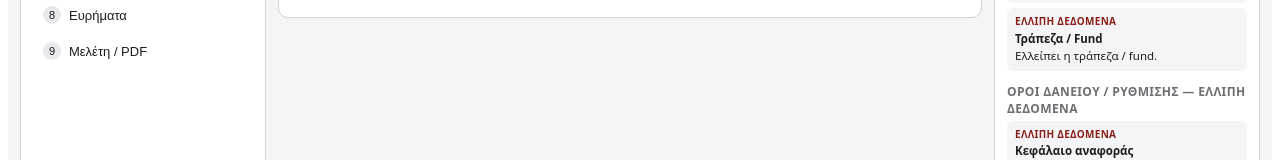
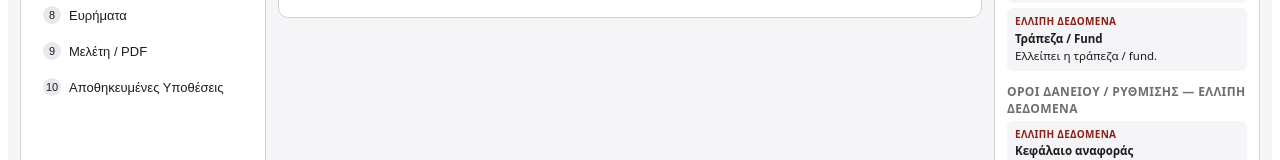
Before and after one commit to gdion77-dev/loan-audit-pro, a React (Vite) app: page / in a window 1280 px wide. Shown: the part 336-496 px from the top of the page. Built offline with nearby package versions, Linux system fonts and the light colour scheme.

Commit message:
Add files via upload

```diff
--- a/src/components/sections/sectionDefinitions.ts
+++ b/src/components/sections/sectionDefinitions.ts
@@ -16,7 +16,8 @@ export type SectionId =
   | 'recalc_settings'
   | 'comparison'
   | 'findings'
-  | 'report';
+  | 'report'
+  | 'saved_cases';
 
 export interface SectionDefinition {
   readonly id: SectionId;
@@ -74,4 +75,10 @@ export const SECTIONS: readonly SectionDefinition[] = [
     title: 'Μελέτη / PDF',
     explanation: 'Προεπισκόπηση της οικονομικής μελέτης και παραγωγή PDF.',
   },
+  {
+    id: 'saved_cases',
+    title: 'Αποθηκευμένες Υποθέσεις',
+    explanation:
+      'Αποθήκευση, άνοιγμα και διαχείριση υποθέσεων. Εξαγωγή σε αρχείο για μεταφορά μεταξύ υπολογιστών (π.χ. μέσω συγχρονισμένου φακέλου cloud).',
+  },
 ] as const;
```
